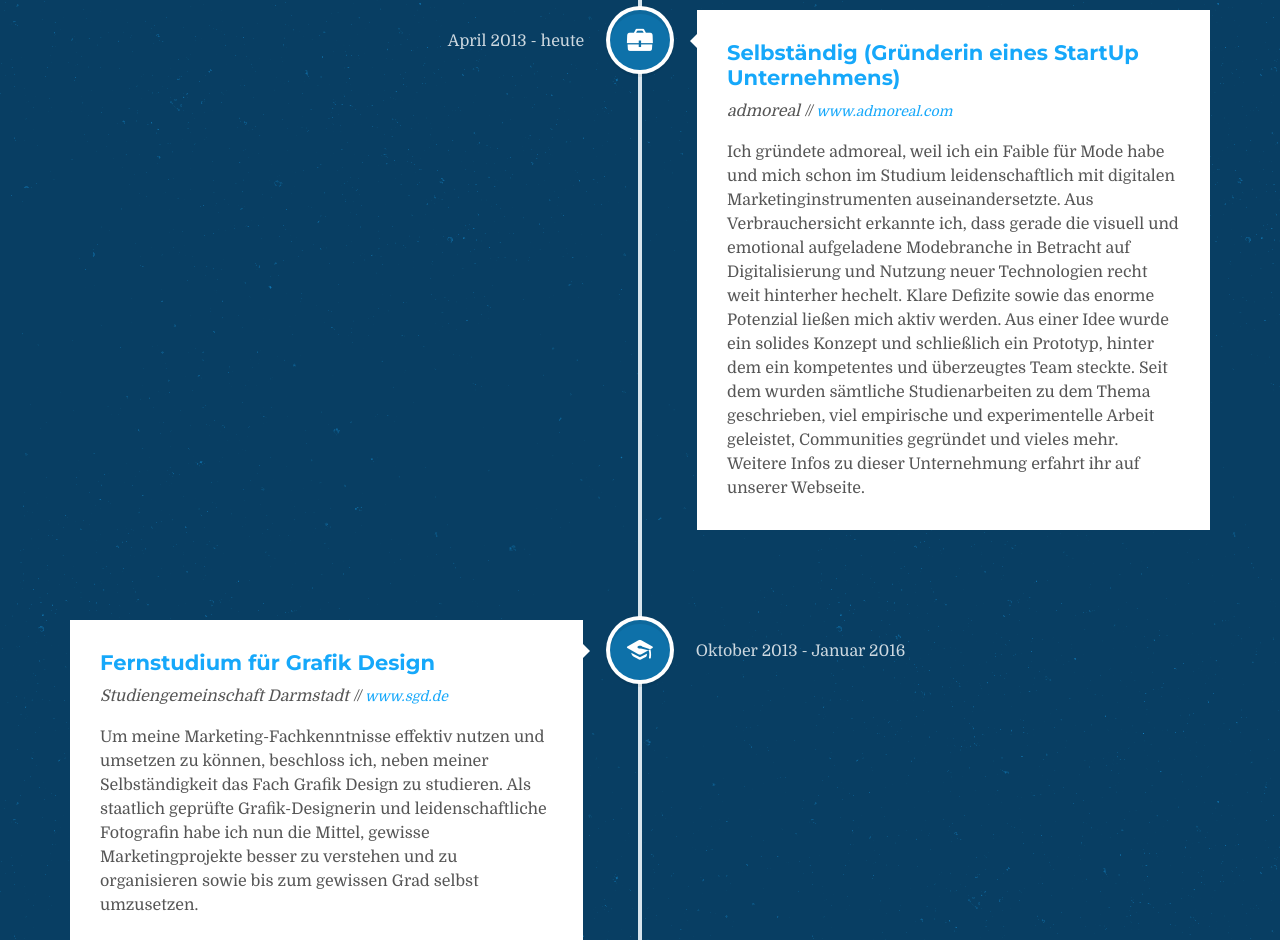
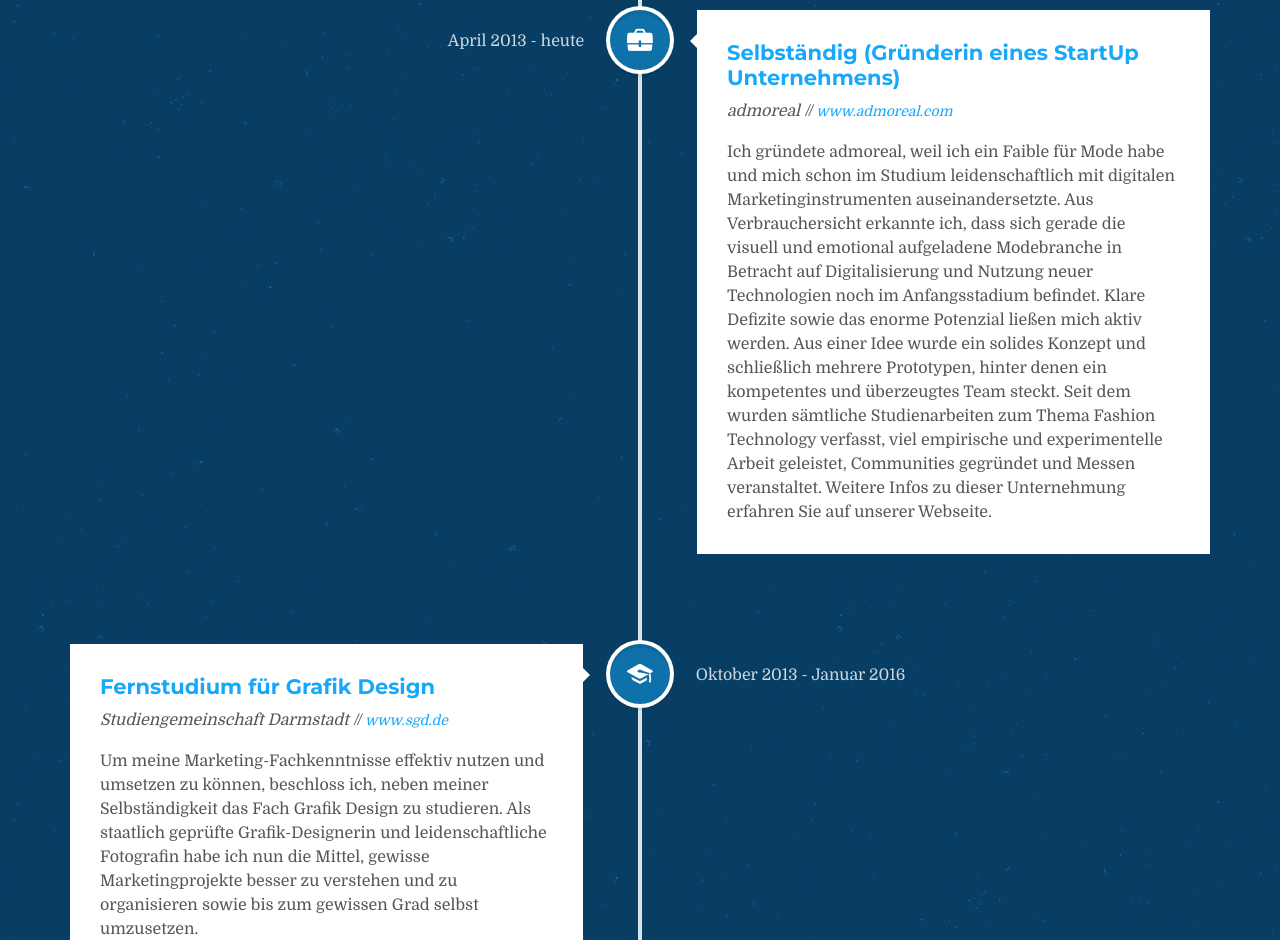
Before and after one commit to anna-schubert/anna-schubert.github.io, a plain HTML site: page index.html in a window 1280 px wide. Shown: the part 3715-4655 px from the top of the page. Drawn offline with Linux system fonts and the light colour scheme.

Commit message:
Update index.html

```diff
--- a/index.html
+++ b/index.html
@@ -232,7 +232,7 @@
 				<article class="timeline-content" data-sr="wait 0.4s, enter right and move 0px">
 					<h3>Selbständig (Gründerin eines StartUp Unternehmens)</h3>
 					<span class="company">admoreal // <a href="http://www.admoreal.com" title="Zur Webseite von admoreal.com" target="_blank">www.admoreal.com</a></span>
-					<p>Ich gründete admoreal, weil ich ein Faible für Mode habe und mich schon im Studium leidenschaftlich mit digitalen Marketinginstrumenten auseinandersetzte. Aus Verbrauchersicht erkannte ich, dass gerade die visuell und emotional aufgeladene Modebranche in Betracht auf Digitalisierung und Nutzung neuer Technologien recht weit hinterher hechelt. Klare Defizite sowie das enorme Potenzial ließen mich aktiv werden. Aus einer Idee wurde ein solides Konzept und schließlich ein Prototyp, hinter dem ein kompetentes und überzeugtes Team steckte. Seit dem wurden sämtliche Studienarbeiten zu dem Thema geschrieben, viel empirische und experimentelle Arbeit geleistet, Communities gegründet und vieles mehr. Weitere Infos zu dieser Unternehmung erfahrt ihr auf unserer Webseite.</p>
+					<p>Ich gründete admoreal, weil ich ein Faible für Mode habe und mich schon im Studium leidenschaftlich mit digitalen Marketinginstrumenten auseinandersetzte. Aus Verbrauchersicht erkannte ich, dass sich gerade die visuell und emotional aufgeladene Modebranche in Betracht auf Digitalisierung und Nutzung neuer Technologien noch im Anfangsstadium befindet. Klare Defizite sowie das enorme Potenzial ließen mich aktiv werden. Aus einer Idee wurde ein solides Konzept und schließlich mehrere Prototypen, hinter denen ein kompetentes und überzeugtes Team steckt. Seit dem wurden sämtliche Studienarbeiten zum Thema Fashion Technology verfasst, viel empirische und experimentelle Arbeit geleistet, Communities gegründet und Messen veranstaltet. Weitere Infos zu dieser Unternehmung erfahren Sie auf unserer Webseite.</p>
 					<span class="date passed-date" data-sr="wait 0.8s, enter left">April 2013 - heute</span>
 				</article>
 				<!-- timeline-content -->
```
